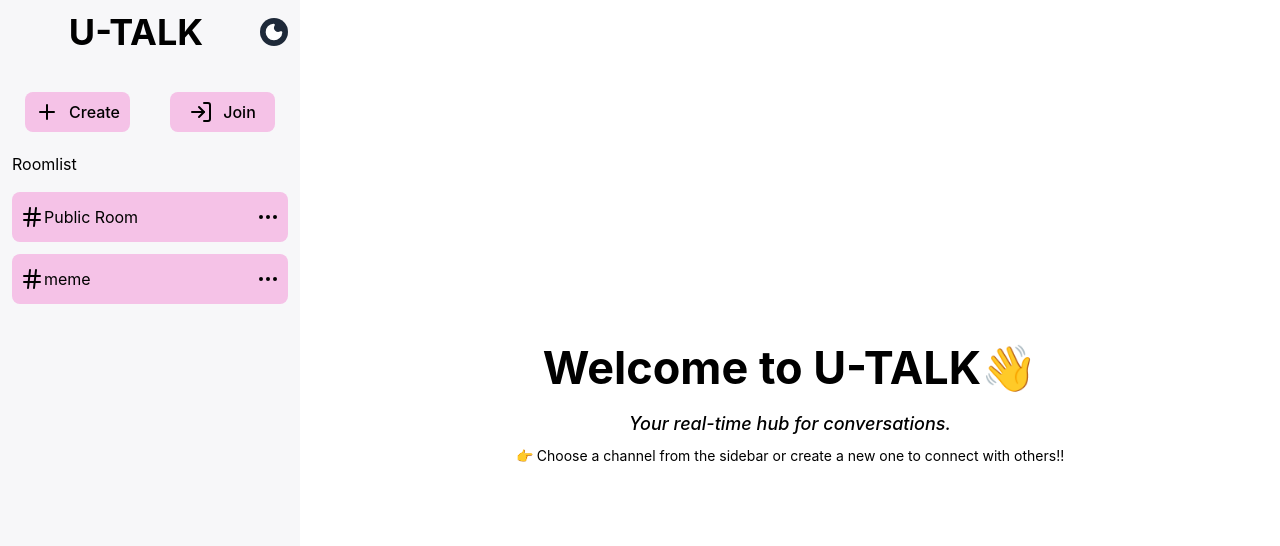
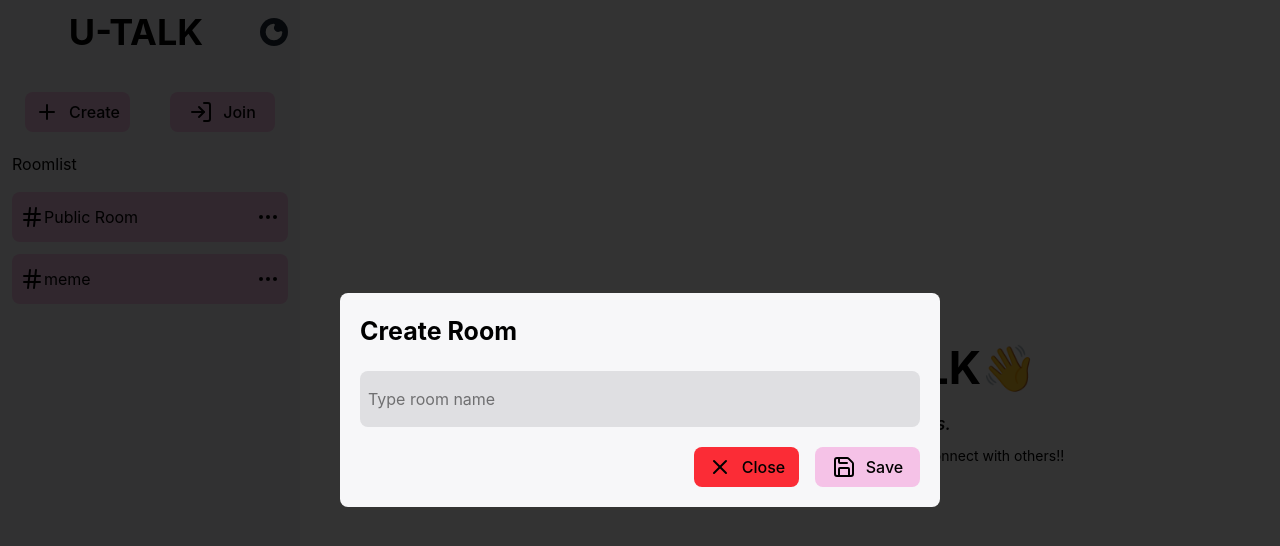
Before and after one commit to Zer0-Gravity/mini-react-project, a React (Vite) app in the folder chat-app/chat-ui/: page / in a window 1280 px wide. Both pictures are taken after a click on the button "Create". Shown: the top 546 px of the page. Built offline with nearby package versions, Linux system fonts and the light colour scheme.

Commit message:
feat: add modal ui and toggle modal
- Install Zuastand
- Adding function on zustand store

```diff
--- a/chat-app/chat-ui/package.json
+++ b/chat-app/chat-ui/package.json
@@ -15,7 +15,8 @@
     "react": "^19.2.4",
     "react-dom": "^19.2.4",
     "react-router": "^7.14.1",
-    "tailwindcss": "^4.2.2"
+    "tailwindcss": "^4.2.2",
+    "zustand": "^5.0.12"
   },
   "devDependencies": {
     "@babel/core": "^7.29.0",
--- a/chat-app/chat-ui/src/components/MainLayout.tsx
+++ b/chat-app/chat-ui/src/components/MainLayout.tsx
@@ -1,11 +1,17 @@
 import { Outlet, useParams } from "react-router";
 import Sidebar from "./Sidebar";
+import { useModal } from "../store";
+import Modal from "./Modal";
 
 function MainLayout() {
     const { roomId } = useParams();
+    const { modalType } = useModal();
 
     return (
-        <main className="h-screen w-screen flex">
+        <main className="h-screen w-screen flex relative">
+            {/* Modal here baby */}
+            {modalType && <Modal modalType={modalType} />}
+
             <div
                 className={`${roomId ? "hidden" : "block"} w-full md:w-75 md:block`}
             >
--- /dev/null
+++ b/chat-app/chat-ui/src/components/Modal.tsx
@@ -0,0 +1,38 @@
+import { Save, X } from "lucide-react";
+import { useModal } from "../store";
+
+interface ModalType {
+    modalType: string;
+}
+
+function Modal({ modalType }: ModalType) {
+    const { closeModal } = useModal();
+
+    return (
+        <section className="inset-0 bg-black/80 h-full w-full absolute flex items-center justify-center">
+            <div className="bg-sidebar p-5 md:w-150 w-[90%] space-y-5 rounded-lg">
+                <h1 className="text-[25px] font-bold text-primary-text">
+                    {modalType === "create" ? "Create Room" : "Join Room"}
+                </h1>
+
+                <input
+                    type="text"
+                    placeholder="Type room name"
+                    className="h-14 w-full outline-none bg-message-input p-2 rounded-lg"
+                />
+                <div className="flex justify-end gap-4">
+                    <button className="button bg-red-500" onClick={closeModal}>
+                        <X />
+                        <p>Close</p>
+                    </button>
+                    <button className="button bg-accent">
+                        <Save />
+                        <p>Save</p>
+                    </button>
+                </div>
+            </div>
+        </section>
+    );
+}
+
+export default Modal;
--- a/chat-app/chat-ui/src/components/Sidebar.tsx
+++ b/chat-app/chat-ui/src/components/Sidebar.tsx
@@ -2,7 +2,7 @@ import { Hash, LogIn, Moon, MoreHorizontal, Plus, Sun } from "lucide-react";
 import { useEffect, useState } from "react";
 import type { MessagesObj, RoomType } from "../type";
 import { Link } from "react-router";
-import { randomId } from "../utils";
+import { useModal } from "../store";
 
 function Sidebar() {
     const [theme, setTheme] = useState(() => {
@@ -10,6 +10,7 @@ function Sidebar() {
         return localStorage.getItem("theme") === "dark";
     });
 
+    const { openModal } = useModal();
     const [roomList, setRoomList] = useState<RoomType[]>([
         {
             roomId: "P4l8CRGQ",
@@ -22,7 +23,6 @@ function Sidebar() {
             messages: [] as MessagesObj[],
         },
     ]);
-    console.log(randomId(8));
 
     useEffect(() => {
         const root = window.document.documentElement;
@@ -56,12 +56,18 @@ function Sidebar() {
             </div>
 
             <section className="flex gap-10 justify-center">
-                <button className="button bg-accent">
+                <button
+                    className="button bg-accent"
+                    onClick={() => openModal("create")}
+                >
                     <Plus />
                     <span>Create</span>
                 </button>
 
-                <button className="button bg-accent">
+                <button
+                    className="button bg-accent"
+                    onClick={() => openModal("join")}
+                >
                     <LogIn />
                     <span>Join</span>
                 </button>
--- /dev/null
+++ b/chat-app/chat-ui/src/store.ts
@@ -0,0 +1,13 @@
+import { create } from "zustand";
+
+interface ModalType {
+    modalType: string | null;
+    openModal: (type: string) => void;
+    closeModal: () => void;
+}
+
+export const useModal = create<ModalType>((set) => ({
+    modalType: null,
+    openModal: (type) => set({ modalType: type }),
+    closeModal: () => set({ modalType: null }),
+}));
```
Also changed, not shown: chat-app/chat-ui/src/App.css (deleted), chat-app/chat-ui/src/index.css (line endings or trailing spaces), 1 other file (tests, documents, lock files or other folders).
